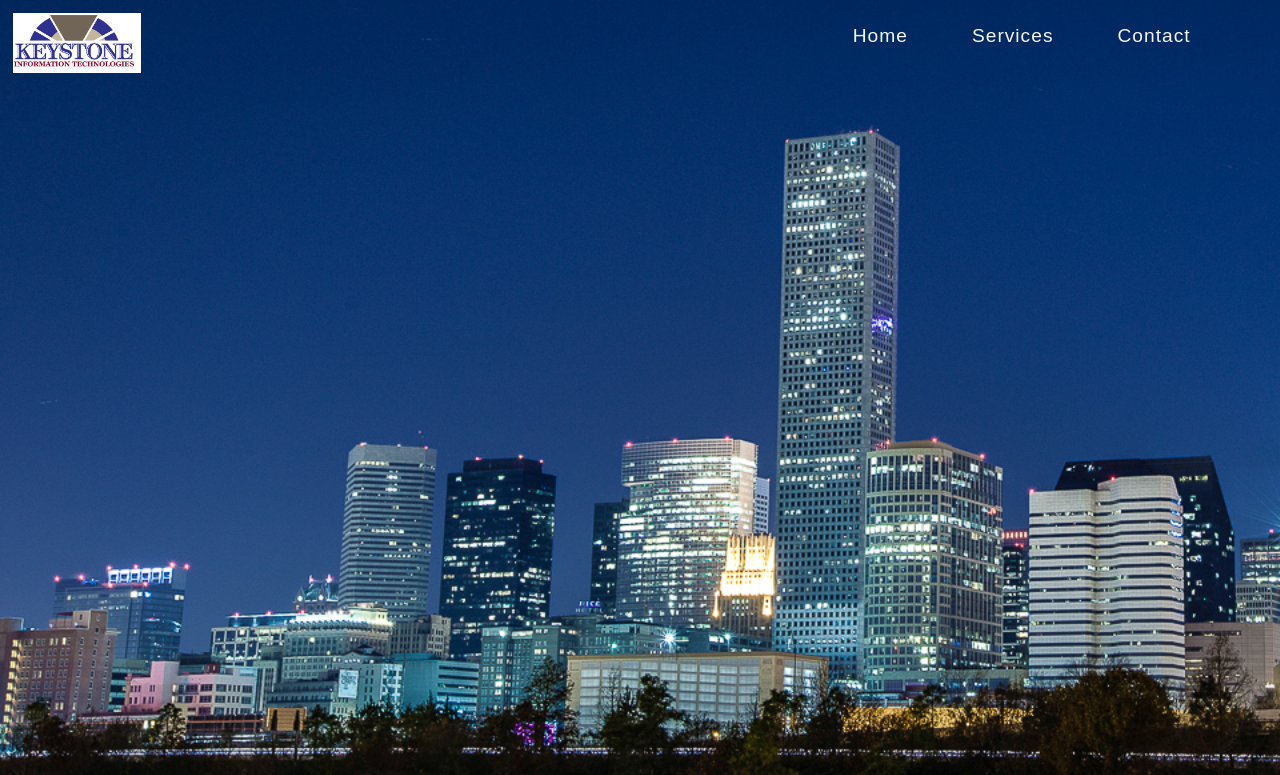
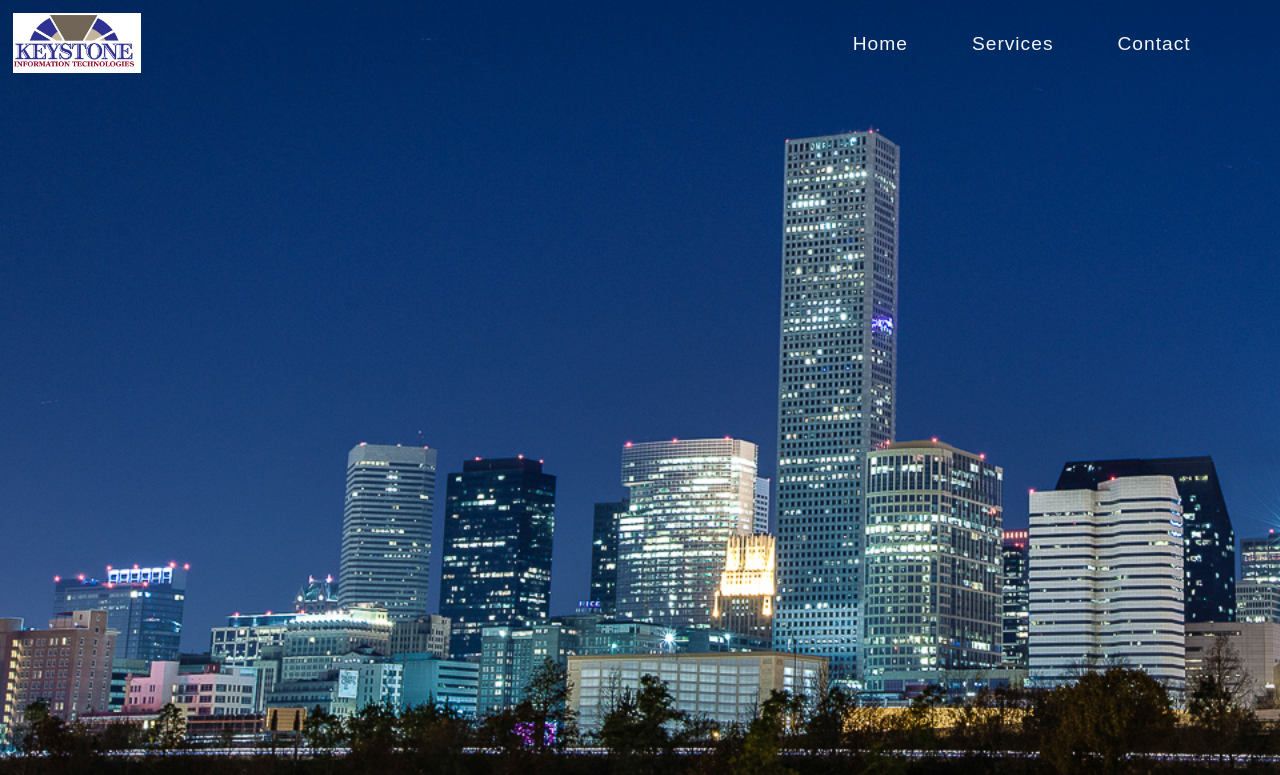
Before and after one commit to Jgreenwell93/Keystone, a plain HTML site: page index.html in a window 1280 px wide. Shown: the top 775 px of the page. Drawn offline with nearby package versions, Linux system fonts and the light colour scheme.

Commit message:
adding in additional header stylings and transition speed

```diff
--- a/assets/stylesheet.css
+++ b/assets/stylesheet.css
@@ -54,6 +54,10 @@ header{
   z-index: 12;
     display: flex;
     flex-direction: row;
+    width: 100%;
+    height: auto;
+    padding-bottom: 2vh;
+    transition: .5s;
 }
 /* logo image style and positiong */
 .header-image{
@@ -86,6 +90,7 @@ header{
 .nav{
     display: flex;
     width: 85vw;
+    padding-top: 2vh;
     align-items: center;
     justify-content: flex-end;
 }
@@ -180,7 +185,7 @@ header{
   .fade{
     animation: fadeInAnimation ease 0.8s;
     animation-iteration-count: 1;
-    animation-fill-mode: forwards
+    animation-fill-mode: forwards;
   }
 
   .service-stage-row{
```
